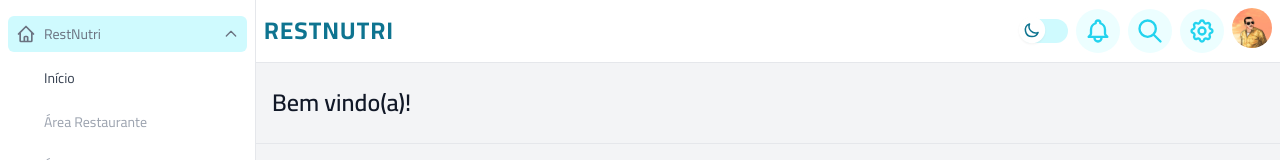
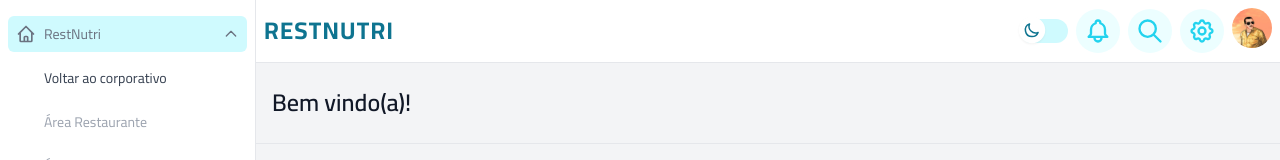
Before and after one commit to brunorizzoc/brunorizzoc.github.io, a plain HTML site: page sistema/index.html in a window 1280 px wide. Shown: the top 160 px of the page. Drawn offline with nearby package versions, Linux system fonts and the light colour scheme.

Commit message:
Add files via upload

```diff
--- a/sistema/index.html
+++ b/sistema/index.html
@@ -78,11 +78,11 @@
                   <!-- active & hover classes 'text-gray-700 dark:text-light' -->
                   <!-- inActive classes 'text-gray-400 dark:text-gray-400' -->
                   <a
-                    href="index.html"
+                    href="../index.html"
                     role="menuitem"
                     class="block p-2 text-sm text-gray-700 transition-colors duration-200 rounded-md dark:text-light dark:hover:text-light hover:text-gray-700"
                   >
-                    Início
+                    Voltar ao corporativo
                   </a>
                     <a
                       href="#"
```
